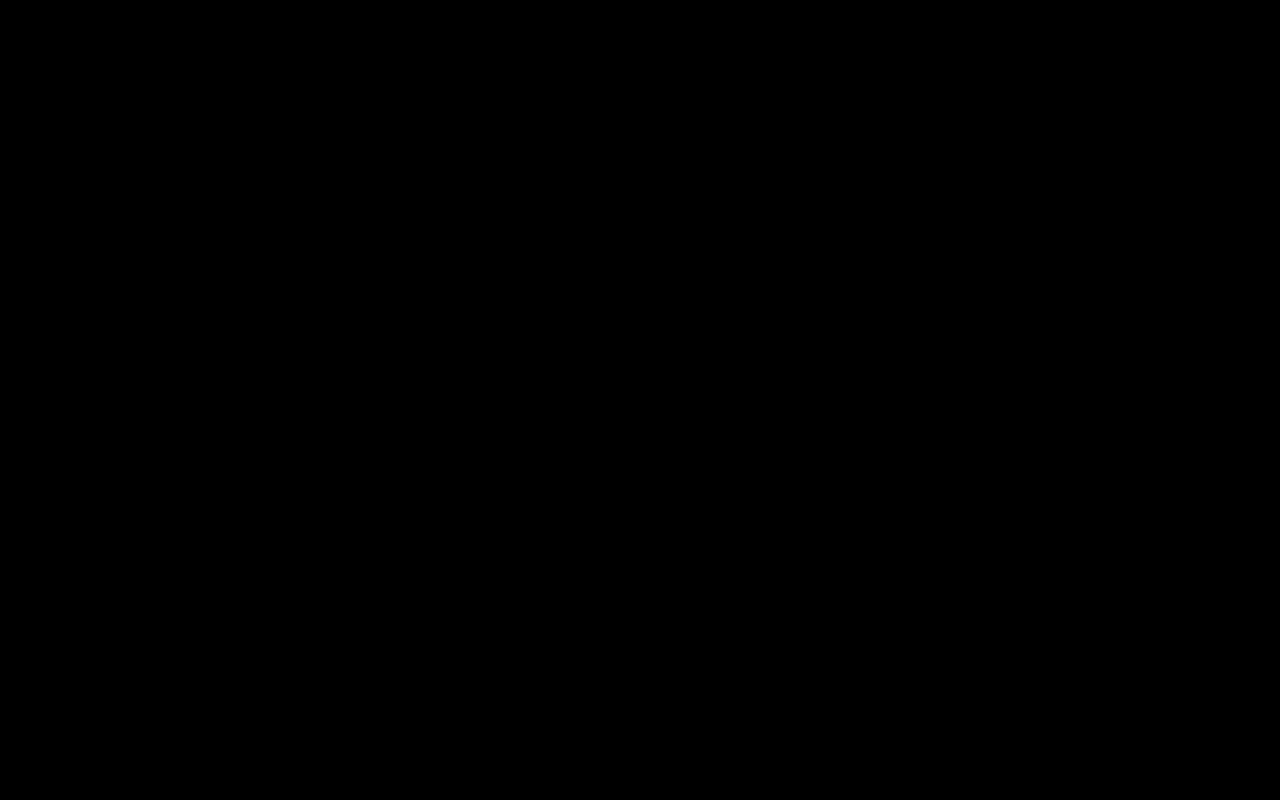
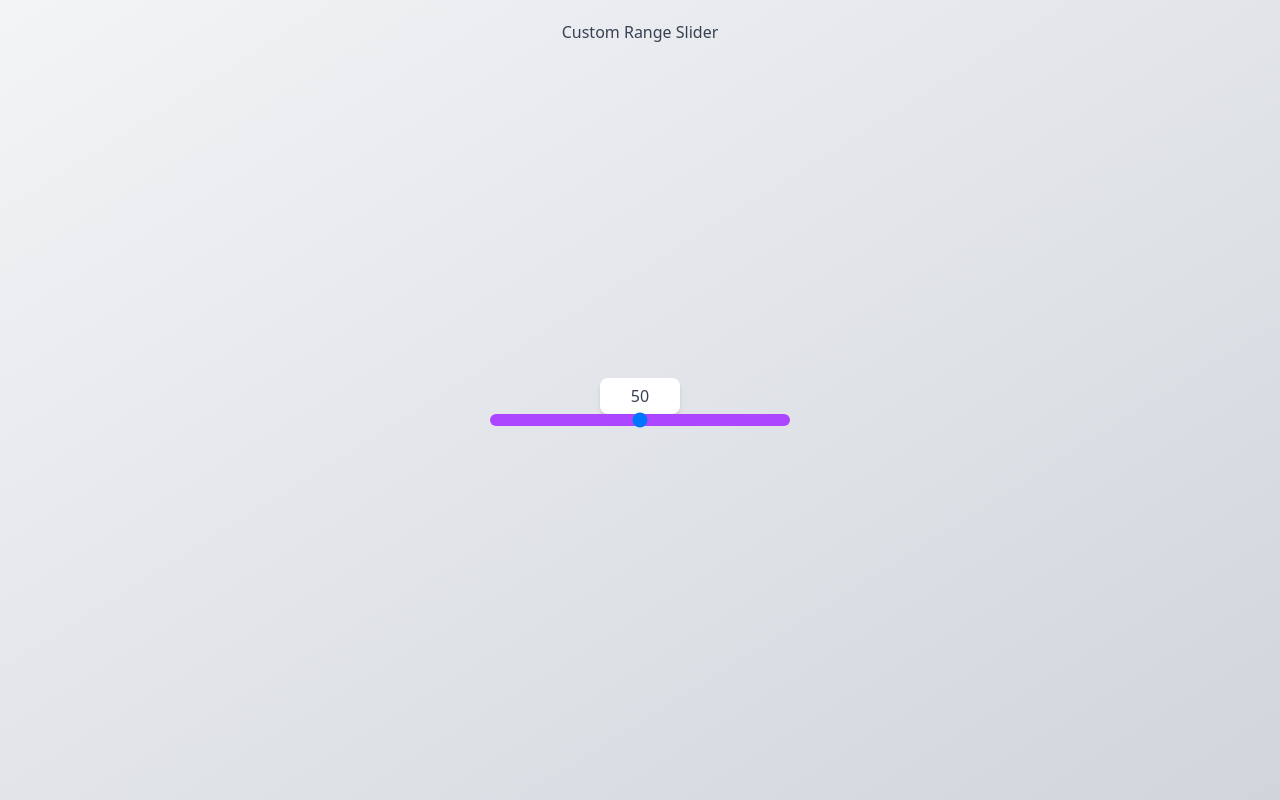
Before and after one commit to SunACong/50-vue-projects, a Vue app: page /RangeSlider in a window 1280 px wide. Before the commit this address had no page. Built offline with nearby package versions, Linux system fonts and the light colour scheme.

Commit message:
feat: 添加RangeSlider组件及路由配置
- 在constants/index.js中添加RangeSlider项目配置
- 在router/index.js中添加RangeSlider路由
- 更新README.md中的项目状态
- 新增RangeSlider.vue组件实现自定义滑块功能

```diff
--- a/src/constants/index.js
+++ b/src/constants/index.js
@@ -263,4 +263,10 @@ export const projectList = [
         image: 'https://50projects50days.com/img/projects-img/43-feedback-ui-design.png',
         link: 'FeedbackUiDesign',
     },
+    {
+        id: 44,
+        title: 'RangeSlider',
+        image: 'https://50projects50days.com/img/projects-img/44-range-slider.png',
+        link: 'RangeSlider',
+    },
 ]
--- /dev/null
+++ b/src/projects/RangeSlider.vue
@@ -0,0 +1,70 @@
+<template>
+    <div
+        class="m-0 flex min-h-screen flex-col items-center justify-center overflow-hidden bg-gradient-to-br from-gray-100 to-gray-300 font-sans">
+        <h2 class="absolute top-5 font-medium text-gray-700">Custom Range Slider</h2>
+
+        <div class="relative mt-10">
+            <input
+                type="range"
+                min="0"
+                max="100"
+                v-model="sliderValue"
+                @input="handleSliderInput"
+                class="relative z-10 h-3 w-[300px] cursor-pointer appearance-none rounded-md bg-purple-500 outline-none"
+                :style="sliderStyles" />
+            <label
+                :style="labelStyle"
+                class="absolute z-0 w-[80px] rounded-md bg-white py-1.5 text-center text-gray-700 shadow-md transition-all duration-300">
+                {{ sliderValue }}
+            </label>
+        </div>
+    </div>
+</template>
+
+<script setup>
+    import { ref, reactive, onMounted } from 'vue'
+
+    // 响应式状态管理
+    const sliderValue = ref(50)
+    const labelStyle = reactive({
+        left: '110px',
+        top: '-30px', // 向上调整5px避免遮挡
+    })
+    const sliderStyles = reactive({})
+
+    // 初始化滑块样式
+    onMounted(() => {
+        // 应用滑块样式（模拟原生CSS效果）
+        sliderStyles.webkitAppearance = 'none'
+        sliderStyles.mozAppearance = 'none'
+        sliderStyles.appearance = 'none'
+    })
+
+    // 处理滑块输入事件
+    const handleSliderInput = (e) => {
+        const value = +e.target.value
+        const range = e.target
+
+        // 计算滑块和标签宽度
+        const rangeWidth = getComputedStyle(range).width
+        const label = e.target.nextElementSibling
+        const labelWidth = getComputedStyle(label).width
+
+        const numWidth = +rangeWidth.substring(0, rangeWidth.length - 2)
+        const numLabelWidth = +labelWidth.substring(0, labelWidth.length - 2)
+
+        const max = +range.max
+        const min = +range.min
+
+        // 计算标签位置
+        const left = value * (numWidth / max) - numLabelWidth / 2 + scale(value, min, max, 10, -10)
+
+        labelStyle.left = `${left}px`
+        sliderValue.value = value
+    }
+
+    // 数值范围转换函数
+    const scale = (num, in_min, in_max, out_min, out_max) => {
+        return ((num - in_min) * (out_max - out_min)) / (in_max - in_min) + out_min
+    }
+</script>
--- a/src/router/index.js
+++ b/src/router/index.js
@@ -1,6 +1,7 @@
 import { createWebHistory, createRouter } from 'vue-router'
 
 import ExpandingCards from '@/projects/ExpandingCards.vue'
+import { compile } from 'vue'
 
 const routes = [
     {
@@ -228,6 +229,11 @@ const routes = [
         name: 'FeedbackUiDesign',
         component: () => import('@/projects/FeedbackUiDesign.vue'),
     },
+    {
+        path: '/RangeSlider',
+        name: 'RangeSlider',
+        component: () => import('@/projects/RangeSlider.vue'),
+    },
 ]
 
 const router = createRouter({
```
Also changed, not shown: 1 other file (tests, documents, lock files or other folders).
